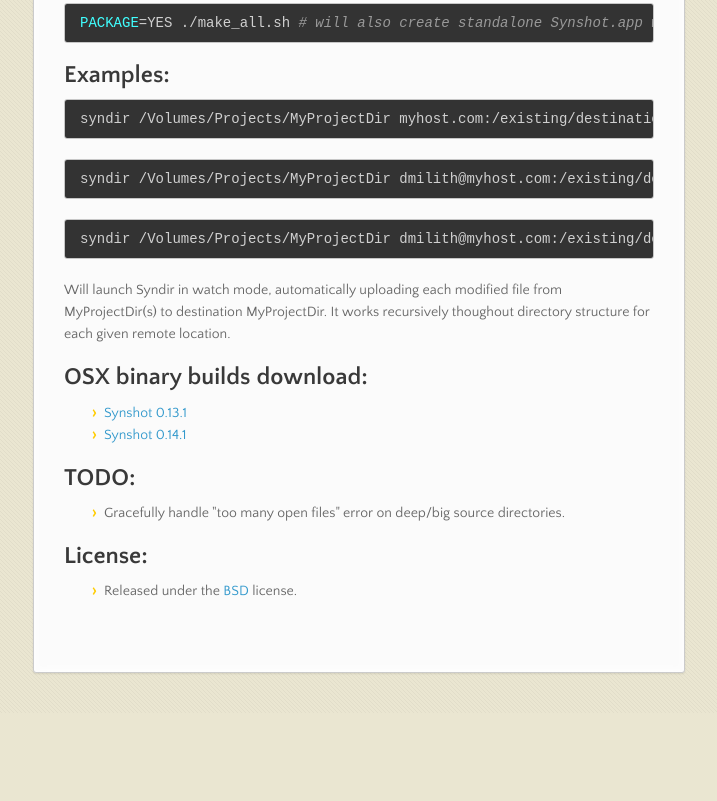
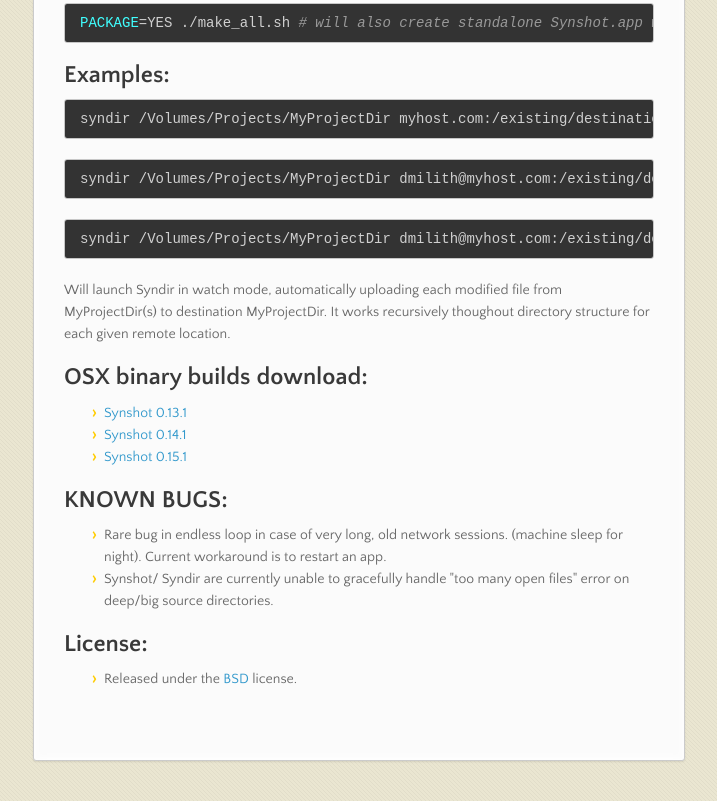
Before and after one commit to VerKnowSys/Syndir, a plain HTML site: page index.html in a window 1280 px wide. Shown: the part 1505-2306 px from the top of the page, without its empty margins (282-999 px from the left). Before the commit the page ends 2218 px from the top, so only its background shows below. Drawn offline with nearby package versions, Linux system fonts and the light colour scheme.

```diff
--- a/index.html
+++ b/index.html
@@ -118,10 +118,12 @@
 <ul>
 <li><a href="http://dmilith.verknowsys.com/Public/Synshot-releases/Synshot-0.13.1.tar.gz">Synshot 0.13.1</a></li>
 <li><a href="http://dmilith.verknowsys.com/Public/Synshot-releases/Synshot-0.14.1.tar.gz">Synshot 0.14.1</a></li>
-</ul><h2>TODO:</h2>
+<li><a href="http://dmilith.verknowsys.com/Public/Synshot-releases/Synshot-0.15.1.tar.gz">Synshot 0.15.1</a></li>
+</ul><h2>KNOWN BUGS:</h2>
 
 <ul>
-<li>Gracefully handle "too many open files" error on deep/big source directories.</li>
+<li>Rare bug in endless loop in case of very long, old network sessions. (machine sleep for night). Current workaround is to restart an app.</li>
+<li>Synshot/ Syndir are currently unable to gracefully handle "too many open files" error on deep/big source directories.</li>
 </ul><h2>License:</h2>
 
 <ul>
```
Also changed, not shown: params.json (+1 -1 lines).
